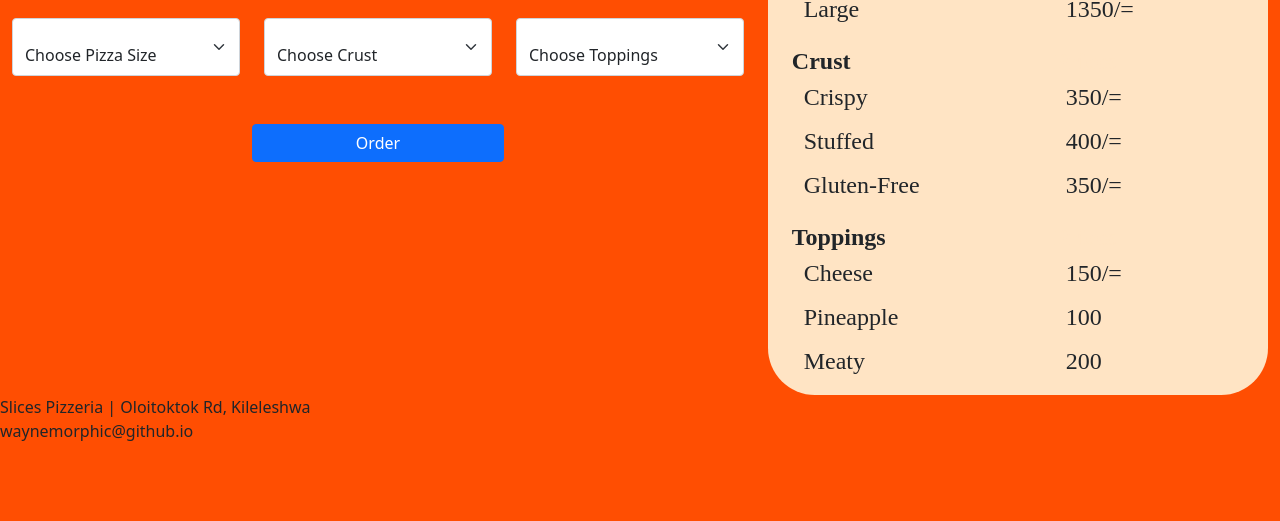
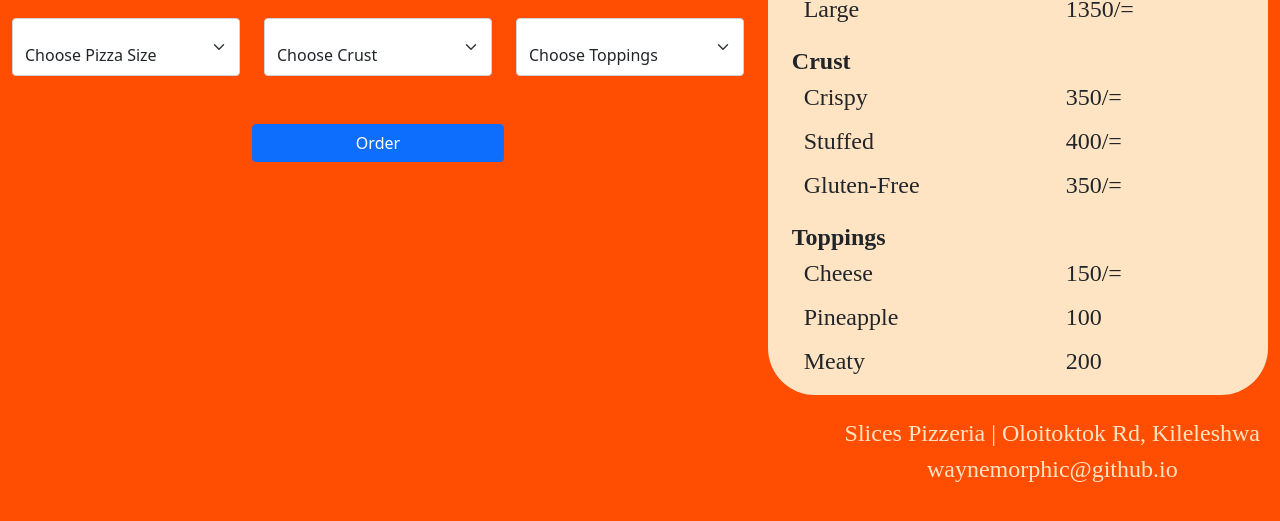
Before and after one commit to waynemorphic/pizzeria, a plain HTML site: page index.html in a window 1280 px wide. Shown: the part 231-752 px from the top of the page. Drawn offline with nearby package versions, Linux system fonts and the light colour scheme.

Commit message:
Stylized the location and developer details

```diff
--- a/index.css
+++ b/index.css
@@ -42,3 +42,14 @@ dd {
 .clear {
     color: bisque;
 }
+
+
+
+p {
+    text-align: center;
+    font-family: 'Dekko';
+    font-size: 1.5rem;
+    color: bisque;
+    float: right;
+    padding: 20px
+}
```
